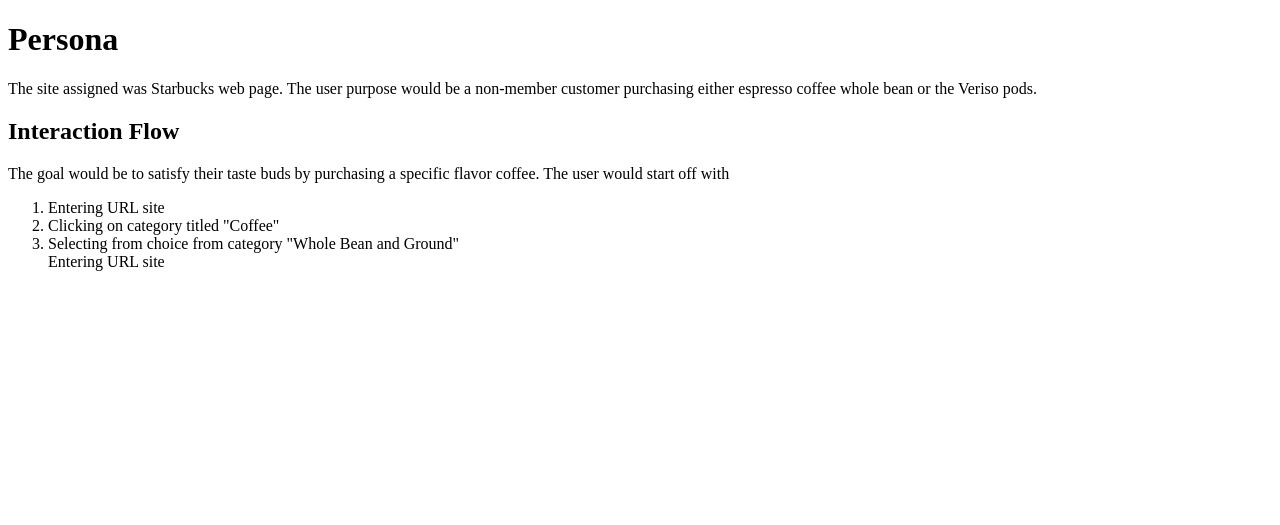
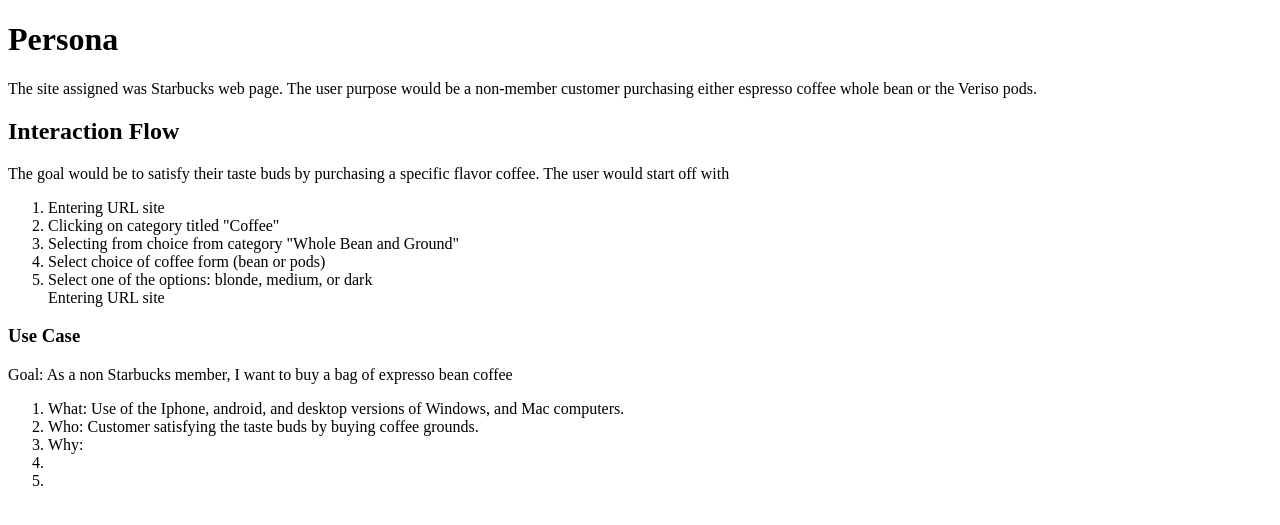
Before and after one commit to d-peshlakai/starbucks-datadesign, a PHP site: page / in a window 1280 px wide. Shown: the top 525 px of the page. Run offline with PHP 8.4, Linux system fonts and the light colour scheme.

Commit message:
added more info for use case

```diff
--- a/index.php
+++ b/index.php
@@ -20,7 +20,18 @@
 			<li>
 				Selecting from choice from category "Whole Bean and Ground"
 			</li>
+			<li>Select choice of coffee form (bean or pods)</li>
+			<li>Select one of the options: blonde, medium, or dark</li>
 			Entering URL site
+		</ol>
+		<h3>Use Case</h3>
+		<p>Goal: As a non Starbucks member, I want to buy a bag of expresso bean coffee </p>
+		<ol>
+			<li>What: Use of the Iphone, android, and desktop versions of Windows, and Mac computers.
+			</li>
+			<li>Who: Customer satisfying the taste buds by buying coffee grounds. </li>
+			<li>Why:</li>
+			<li><li>
 		</ol>
 	</body>
 </htmL>
```
